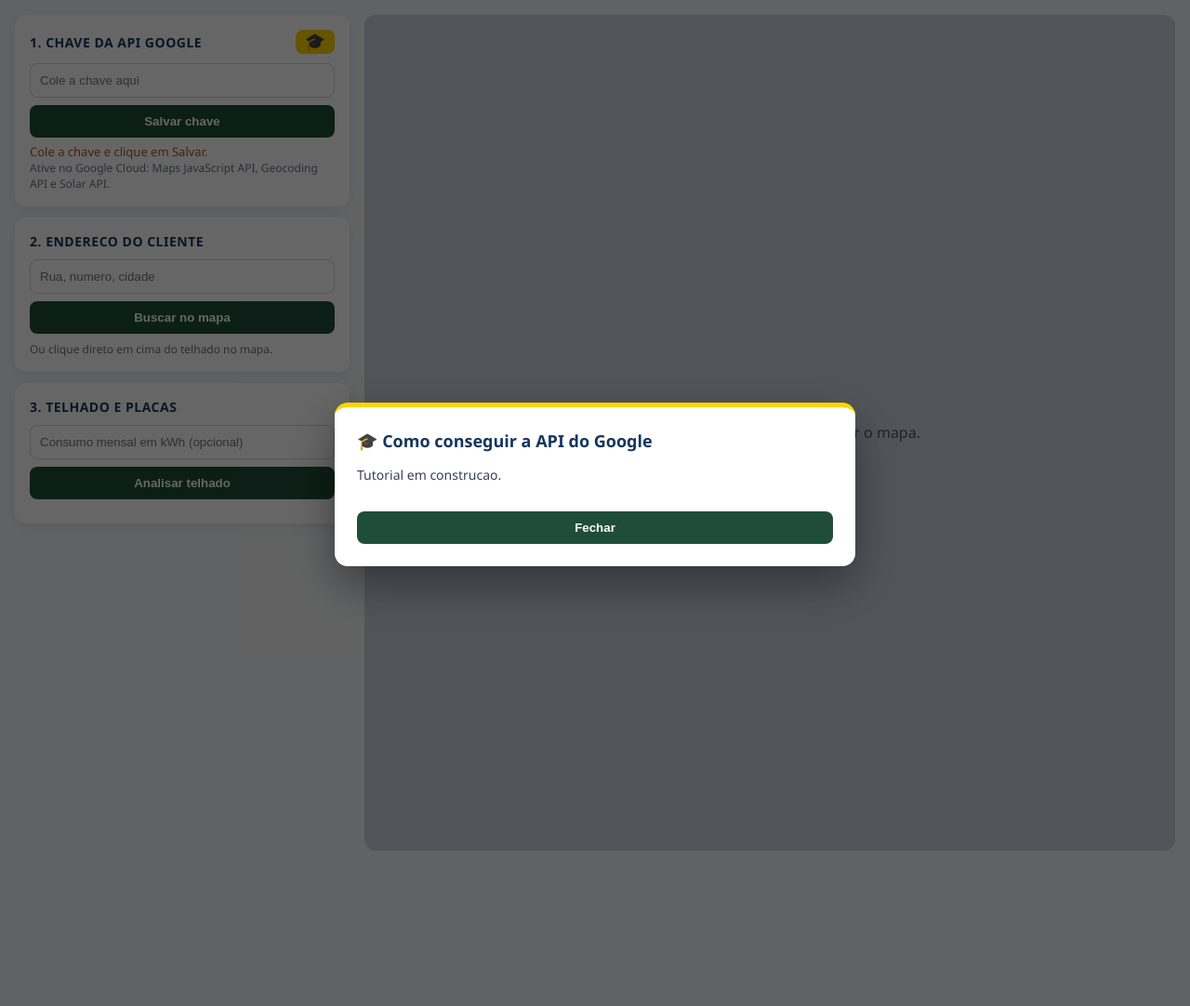
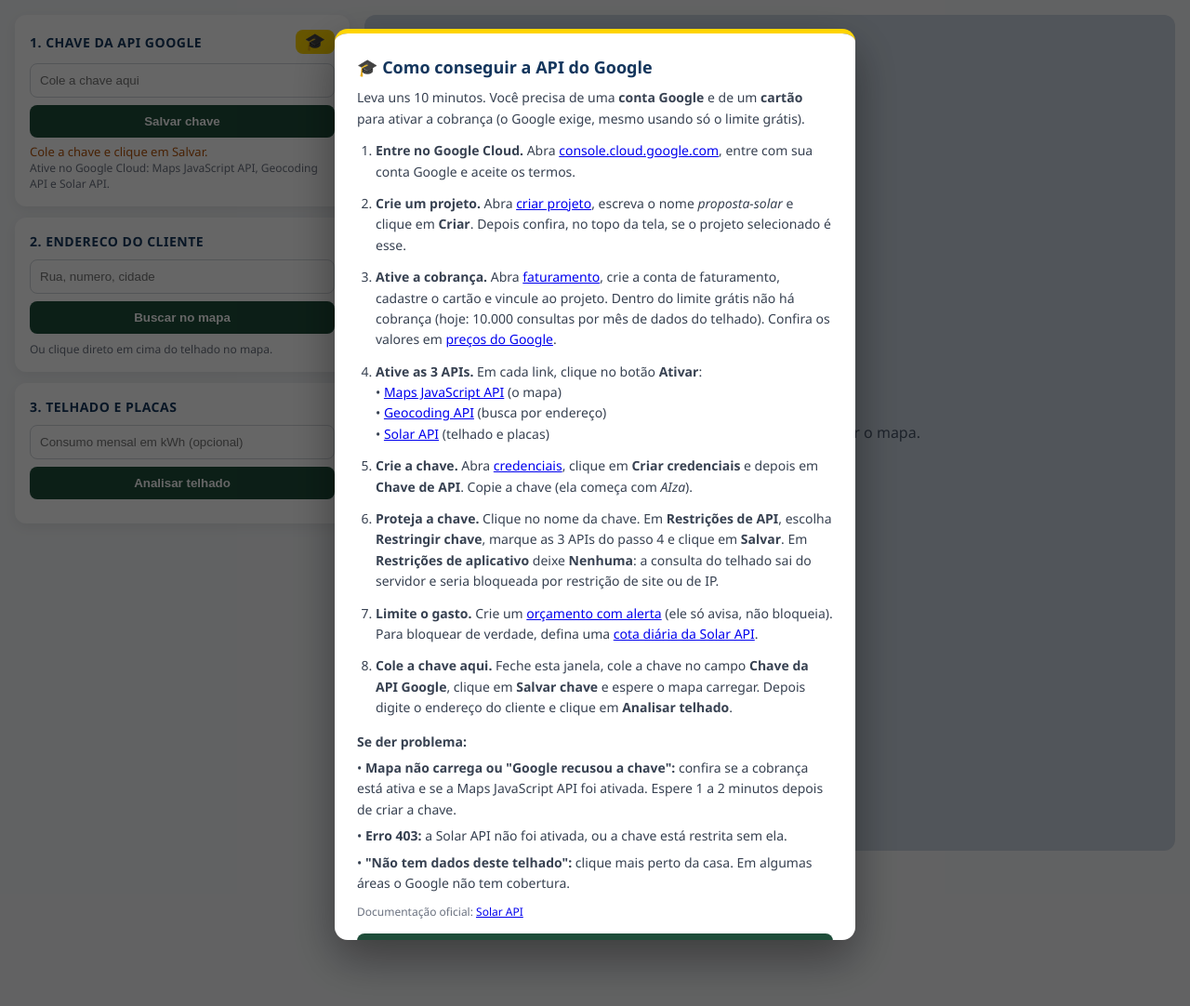
Before and after one commit to celsovierra/proposta-solar, a FastAPI app: page /dimensionar in a window 1280 px wide, after a click that opens the changed part. Shown: the part 55-1137 px from the top of the page at 93% size. Run offline with FastAPI, Linux system fonts and the light colour scheme.

Commit message:
tutorial passo a passo para conseguir a API do Google

```diff
--- a/app/templates/dimensionar.html
+++ b/app/templates/dimensionar.html
@@ -149,7 +149,26 @@ statusChave();
 <div id="tutmodal" onclick="if(event.target===this)this.style.display='none'" style="display:none;position:fixed;inset:0;background:rgba(0,0,0,.6);z-index:9999;align-items:center;justify-content:center">
 <div style="background:#fff;border-radius:14px;padding:24px;width:min(560px,94vw);max-height:85vh;overflow:auto;border-top:5px solid #FFD400;box-shadow:0 20px 50px rgba(0,0,0,.4)">
 <h3 style="margin:0 0 10px;color:#14365d;text-transform:none;font-size:18px">&#127891; Como conseguir a API do Google</h3>
-<div id="tutcorpo" style="font-size:14px;line-height:1.6;color:#374151"><p>Tutorial em construcao.</p></div>
+<div id="tutcorpo" style="font-size:14px;line-height:1.6;color:#374151"><!-- TUTORIAL-PASSOS -->
+<p style="margin:0 0 12px">Leva uns 10 minutos. Você precisa de uma <b>conta Google</b> e de um <b>cartão</b> para ativar a cobrança (o Google exige, mesmo usando só o limite grátis).</p>
+<ol style="padding-left:20px;margin:0">
+<li style="margin-bottom:12px"><b>Entre no Google Cloud.</b> Abra <a href="https://console.cloud.google.com/" target="_blank" rel="noopener">console.cloud.google.com</a>, entre com sua conta Google e aceite os termos.</li>
+<li style="margin-bottom:12px"><b>Crie um projeto.</b> Abra <a href="https://console.cloud.google.com/projectcreate" target="_blank" rel="noopener">criar projeto</a>, escreva o nome <i>proposta-solar</i> e clique em <b>Criar</b>. Depois confira, no topo da tela, se o projeto selecionado é esse.</li>
+<li style="margin-bottom:12px"><b>Ative a cobrança.</b> Abra <a href="https://console.cloud.google.com/billing" target="_blank" rel="noopener">faturamento</a>, crie a conta de faturamento, cadastre o cartão e vincule ao projeto. Dentro do limite grátis não há cobrança (hoje: 10.000 consultas por mês de dados do telhado). Confira os valores em <a href="https://developers.google.com/maps/billing-and-pricing/pricing" target="_blank" rel="noopener">preços do Google</a>.</li>
+<li style="margin-bottom:12px"><b>Ative as 3 APIs.</b> Em cada link, clique no botão <b>Ativar</b>:
+<br>&bull; <a href="https://console.cloud.google.com/apis/library/maps-backend.googleapis.com" target="_blank" rel="noopener">Maps JavaScript API</a> (o mapa)
+<br>&bull; <a href="https://console.cloud.google.com/apis/library/geocoding-backend.googleapis.com" target="_blank" rel="noopener">Geocoding API</a> (busca por endereço)
+<br>&bull; <a href="https://console.cloud.google.com/apis/library/solar.googleapis.com" target="_blank" rel="noopener">Solar API</a> (telhado e placas)</li>
+<li style="margin-bottom:12px"><b>Crie a chave.</b> Abra <a href="https://console.cloud.google.com/apis/credentials" target="_blank" rel="noopener">credenciais</a>, clique em <b>Criar credenciais</b> e depois em <b>Chave de API</b>. Copie a chave (ela começa com <i>AIza</i>).</li>
+<li style="margin-bottom:12px"><b>Proteja a chave.</b> Clique no nome da chave. Em <b>Restrições de API</b>, escolha <b>Restringir chave</b>, marque as 3 APIs do passo 4 e clique em <b>Salvar</b>. Em <b>Restrições de aplicativo</b> deixe <b>Nenhuma</b>: a consulta do telhado sai do servidor e seria bloqueada por restrição de site ou de IP.</li>
+<li style="margin-bottom:12px"><b>Limite o gasto.</b> Crie um <a href="https://console.cloud.google.com/billing/budgets" target="_blank" rel="noopener">orçamento com alerta</a> (ele só avisa, não bloqueia). Para bloquear de verdade, defina uma <a href="https://console.cloud.google.com/apis/api/solar.googleapis.com/quotas" target="_blank" rel="noopener">cota diária da Solar API</a>.</li>
+<li style="margin-bottom:12px"><b>Cole a chave aqui.</b> Feche esta janela, cole a chave no campo <b>Chave da API Google</b>, clique em <b>Salvar chave</b> e espere o mapa carregar. Depois digite o endereço do cliente e clique em <b>Analisar telhado</b>.</li>
+</ol>
+<p style="margin:14px 0 6px"><b>Se der problema:</b></p>
+<p style="margin:0 0 6px">&bull; <b>Mapa não carrega ou "Google recusou a chave":</b> confira se a cobrança está ativa e se a Maps JavaScript API foi ativada. Espere 1 a 2 minutos depois de criar a chave.</p>
+<p style="margin:0 0 6px">&bull; <b>Erro 403:</b> a Solar API não foi ativada, ou a chave está restrita sem ela.</p>
+<p style="margin:0 0 6px">&bull; <b>"Não tem dados deste telhado":</b> clique mais perto da casa. Em algumas áreas o Google não tem cobertura.</p>
+<p style="margin:10px 0 0;font-size:12px;color:#6b7280">Documentação oficial: <a href="https://developers.google.com/maps/documentation/solar/overview" target="_blank" rel="noopener">Solar API</a></p></div>
 <button type="button" onclick="document.getElementById('tutmodal').style.display='none'" style="margin-top:14px">Fechar</button>
 </div></div>
 </body></html>
```
